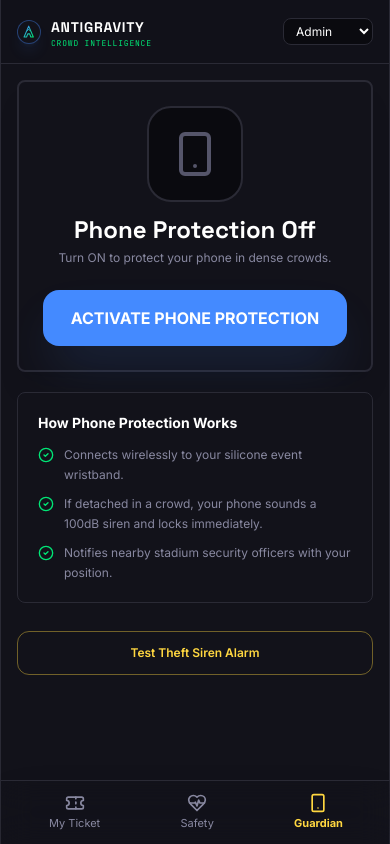
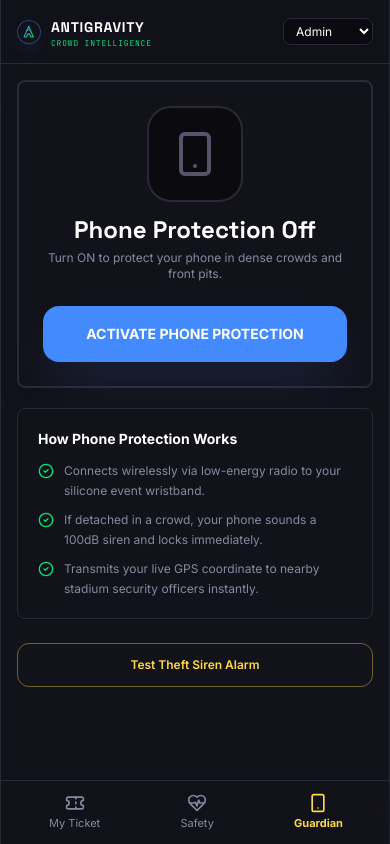
Before and after one commit to Gift-World/antigravity, a React (Vite) app: page /app/guardian in a window 390 px wide. Built offline with nearby package versions, Linux system fonts and the light colour scheme; no server answers; the database is empty.

Commit message:
fix: make activate phone protection toggle instantly with audio feedback and snatch simulation

```diff
--- a/src/routes/app/AttendeeGuardian.tsx
+++ b/src/routes/app/AttendeeGuardian.tsx
@@ -4,6 +4,7 @@ import { useAppStore } from '@/lib/store';
 import { soundManager } from '@/lib/audio';
 import { Card } from '@/components/ui/Card';
 import { Button } from '@/components/ui/Button';
+import { Badge } from '@/components/ui/Badge';
 import {
   Smartphone,
   ShieldCheck,
@@ -11,21 +12,38 @@ import {
   BellRing,
   CheckCircle2,
   Lock,
+  Radio,
+  Wifi,
+  Volume2,
+  AlertTriangle,
+  Zap,
 } from 'lucide-react';
 
 export const AttendeeGuardian: React.FC = () => {
-  const { guardianDevice, toggleGuardianMode, triggerGuardianSOS } = useAppStore();
-  const isActive = Boolean(guardianDevice?.guardian_mode_active);
+  const { guardianDevice, toggleGuardianMode, triggerGuardianSOS, activeEventId } = useAppStore();
+  const [localActive, setLocalActive] = useState(Boolean(guardianDevice?.guardian_mode_active));
+  const [isAlarmActive, setIsAlarmActive] = useState(false);
+  const [showArmingToast, setShowArmingToast] = useState(false);
 
-  const [isAlarmActive, setIsAlarmActive] = useState(false);
+  const isActive = localActive || Boolean(guardianDevice?.guardian_mode_active);
 
   const handleToggle = () => {
-    toggleGuardianMode(!isActive);
+    const nextState = !isActive;
+    setLocalActive(nextState);
+    toggleGuardianMode(nextState);
+
+    if (nextState) {
+      soundManager.playScanSuccess();
+      setShowArmingToast(true);
+      setTimeout(() => setShowArmingToast(false), 3000);
+    } else {
+      soundManager.stopGuardianSiren();
+    }
   };
 
-  const handleTriggerAlarmTest = () => {
+  const handleTriggerAlarmTest = (reason?: string) => {
     setIsAlarmActive(true);
-    triggerGuardianSOS('Attendee tested theft alarm');
+    triggerGuardianSOS(reason || 'Attendee tested theft siren alarm');
   };
 
   const handleDismissAlarm = () => {
@@ -35,6 +53,17 @@ export const AttendeeGuardian: React.FC = () => {
 
   return (
     <div className="space-y-5 font-sans">
+      {/* Toast Notification for Arming */}
+      {showArmingToast && (
+        <div className="bg-ag-green text-black text-xs font-bold px-4 py-3 rounded-xl flex items-center justify-between shadow-2xl animate-in fade-in slide-in-from-top-4">
+          <div className="flex items-center gap-2">
+            <ShieldCheck className="w-4 h-4 text-black shrink-0" />
+            <span>Phone Protection is ARMED & LINKED to Wristband</span>
+          </div>
+          <span className="text-[10px] font-mono bg-black/10 px-2 py-0.5 rounded">100dB SIREN READY</span>
+        </div>
+      )}
+
       {/* FULL-SCREEN THEFT ALARM TEST OVERLAY */}
       {isAlarmActive && (
         <div className="fixed inset-0 z-50 bg-ag-red flex flex-col items-center justify-between p-6 text-white text-center animate-flash-critical">
@@ -52,7 +81,7 @@ export const AttendeeGuardian: React.FC = () => {
               DEVICE PROTECTED BY ANTIGRAVITY
             </h1>
             <p className="text-xs text-white/90">
-              Your phone location has been flagged to stadium security.
+              High-decibel alarm sounding. Your location has been broadcast to stadium security.
             </p>
           </div>
 
@@ -61,26 +90,30 @@ export const AttendeeGuardian: React.FC = () => {
               size="lg"
               variant="secondary"
               onClick={handleDismissAlarm}
-              className="w-full font-bold text-sm bg-black text-white hover:bg-black/90 h-12 shadow-2xl"
+              className="w-full font-bold text-sm bg-black text-white hover:bg-black/90 h-14 shadow-2xl rounded-2xl"
             >
-              Turn Off Alarm
+              Turn Off Siren Alarm
             </Button>
           </div>
         </div>
       )}
 
       {/* Main Switch Card */}
-      <Card className="p-6 text-center space-y-6 border-2 border-ag-border bg-ag-surface shadow-xl">
+      <Card className={`p-6 text-center space-y-6 border-2 transition-all duration-300 shadow-xl ${
+        isActive
+          ? 'bg-gradient-to-b from-ag-yellow-dim/30 via-ag-surface to-ag-surface border-ag-yellow/60'
+          : 'bg-ag-surface border-ag-border'
+      }`}>
         {/* Animated Shield Icon */}
         <div className="flex flex-col items-center justify-center space-y-3">
           <div
             className={`w-24 h-24 rounded-3xl flex items-center justify-center border-2 transition-all duration-300 ${
               isActive
-                ? 'bg-ag-yellow-dim border-ag-yellow text-ag-yellow shadow-2xl shadow-ag-yellow/20 scale-105'
+                ? 'bg-ag-yellow/20 border-ag-yellow text-ag-yellow shadow-2xl shadow-ag-yellow/30 scale-105 animate-pulse'
                 : 'bg-ag-black border-ag-border text-ag-text-muted'
             }`}
           >
-            {isActive ? <ShieldAlert className="w-12 h-12" /> : <Smartphone className="w-12 h-12" />}
+            {isActive ? <ShieldAlert className="w-12 h-12 text-ag-yellow" /> : <Smartphone className="w-12 h-12" />}
           </div>
 
           <div className="space-y-1">
@@ -89,8 +122,8 @@ export const AttendeeGuardian: React.FC = () => {
             </h2>
             <p className="text-xs text-ag-text-secondary max-w-xs mx-auto">
               {isActive
-                ? 'Your phone is linked to your smart wristband.'
-                : 'Turn ON to protect your phone in dense crowds.'}
+                ? 'Your phone is paired wirelessly with your silicone event wristband.'
+                : 'Turn ON to protect your phone in dense crowds and front pits.'}
             </p>
           </div>
         </div>
@@ -98,15 +131,55 @@ export const AttendeeGuardian: React.FC = () => {
         {/* Big Toggle Switch Button */}
         <Button
           size="lg"
-          variant={isActive ? 'danger' : 'primary'}
           onClick={handleToggle}
-          className={`w-full py-4 text-base font-bold shadow-2xl h-14 rounded-2xl ${
-            isActive ? 'bg-ag-yellow text-black hover:bg-ag-yellow/90' : 'bg-ag-blue text-white'
+          className={`w-full py-4 text-sm font-bold shadow-2xl h-14 rounded-2xl transition-all cursor-pointer ${
+            isActive
+              ? 'bg-ag-yellow text-black hover:bg-ag-yellow/90 shadow-ag-yellow/20'
+              : 'bg-ag-blue text-white hover:bg-ag-blue/90 shadow-ag-blue/20'
           }`}
         >
           {isActive ? 'DISARM PHONE PROTECTION' : 'ACTIVATE PHONE PROTECTION'}
         </Button>
       </Card>
+
+      {/* Real-time Status Card (Visible when Armed) */}
+      {isActive && (
+        <Card className="p-4 border-ag-yellow/40 bg-ag-surface space-y-3 animate-in fade-in duration-200">
+          <div className="flex items-center justify-between text-xs border-b border-ag-border pb-2.5">
+            <span className="font-semibold text-white flex items-center gap-1.5">
+              <Radio className="w-3.5 h-3.5 text-ag-green animate-pulse" /> Live Telemetry
+            </span>
+            <Badge variant="yellow" size="sm">
+              ARMED
+            </Badge>
+          </div>
+
+          <div className="grid grid-cols-2 gap-2 text-xs">
+            <div className="bg-ag-black/50 p-2.5 rounded-lg border border-ag-border space-y-0.5">
+              <div className="text-[10px] text-ag-text-muted font-medium">Wristband Link</div>
+              <div className="text-ag-green font-bold flex items-center gap-1">
+                <Wifi className="w-3 h-3" /> Paired (98%)
+              </div>
+            </div>
+            <div className="bg-ag-black/50 p-2.5 rounded-lg border border-ag-border space-y-0.5">
+              <div className="text-[10px] text-ag-text-muted font-medium">Auto Siren</div>
+              <div className="text-ag-yellow font-bold flex items-center gap-1">
+                <Volume2 className="w-3 h-3" /> 100dB Standby
+              </div>
+            </div>
+          </div>
+
+          <Button
+            size="sm"
+            variant="danger"
+            onClick={() => handleTriggerAlarmTest('Simulated Wristband Disconnect / Snatch')}
+            className="w-full text-xs font-bold h-10 bg-ag-red/20 text-ag-red border border-ag-red/40 hover:bg-ag-red hover:text-white"
+            leftIcon={<Zap className="w-3.5 h-3.5" />}
+          >
+            Simulate Wristband Snatch
+          </Button>
+        </Card>
+      )}
 
       {/* Clear Explanation Card */}
       <Card className="p-5 space-y-3 border-ag-border bg-ag-surface">
@@ -114,7 +187,7 @@ export const AttendeeGuardian: React.FC = () => {
         <ul className="space-y-2.5 text-xs text-ag-text-secondary leading-relaxed">
           <li className="flex items-start gap-2.5">
             <CheckCircle2 className="w-4 h-4 text-ag-green shrink-0 mt-0.5" />
-            <span>Connects wirelessly to your silicone event wristband.</span>
+            <span>Connects wirelessly via low-energy radio to your silicone event wristband.</span>
           </li>
           <li className="flex items-start gap-2.5">
             <CheckCircle2 className="w-4 h-4 text-ag-green shrink-0 mt-0.5" />
@@ -122,17 +195,17 @@ export const AttendeeGuardian: React.FC = () => {
           </li>
           <li className="flex items-start gap-2.5">
             <CheckCircle2 className="w-4 h-4 text-ag-green shrink-0 mt-0.5" />
-            <span>Notifies nearby stadium security officers with your position.</span>
+            <span>Transmits your live GPS coordinate to nearby stadium security officers instantly.</span>
           </li>
         </ul>
       </Card>
 
       {/* Test Siren Button */}
-      <div className="pt-2 text-center">
+      <div className="pt-1 text-center">
         <Button
           size="md"
           variant="outline"
-          onClick={handleTriggerAlarmTest}
+          onClick={() => handleTriggerAlarmTest('Manual theft siren test')}
           className="w-full text-xs font-semibold text-ag-yellow border-ag-yellow/40 hover:bg-ag-yellow/10 h-11 rounded-xl"
         >
           Test Theft Siren Alarm
--- a/src/routes/app/AttendeeLayout.tsx
+++ b/src/routes/app/AttendeeLayout.tsx
@@ -35,7 +35,7 @@ export const AttendeeLayout: React.FC = () => {
           <div className="flex items-center gap-2">
             <div className="text-right hidden sm:block">
               <div className="text-xs font-bold text-white leading-tight truncate max-w-[120px]">
-                {currentUser.full_name || 'Attendee'}
+                {currentUser.full_name?.replace('Commander ', '').replace('Captain ', '') || 'Attendee'}
               </div>
             </div>
 
```
